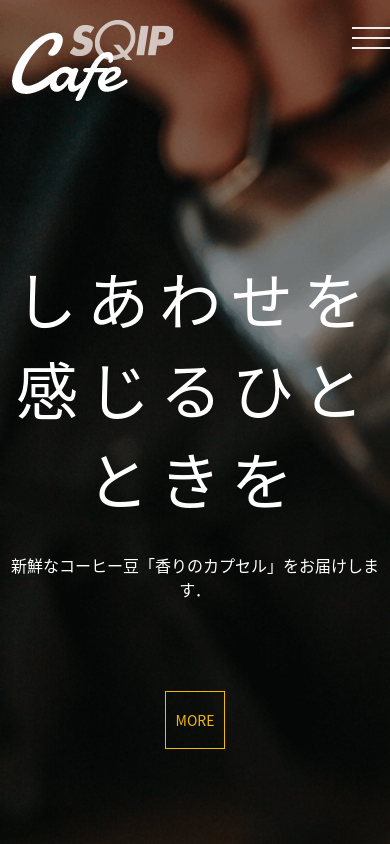
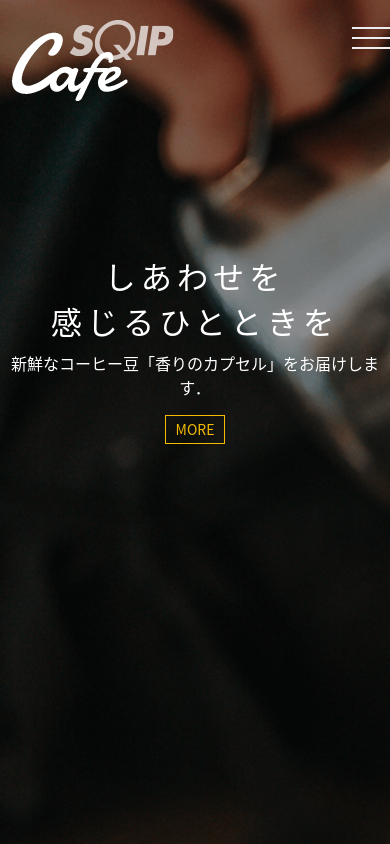
Before and after one commit to SO0O0/sqipcafe.github.io, a Vue app: page / in a window 390 px wide. Shown: the top 844 px of the page. Built offline with nearby package versions, Linux system fonts and the light colour scheme.

Commit message:
:art: MainVisual(responsive)

```diff
--- a/src/components/CafeVisual.vue
+++ b/src/components/CafeVisual.vue
@@ -37,23 +37,27 @@ export default {
     z-index: 2;
 
     .label {
-      font-size: 62px;
+      font-size: 5vw;
       color: #fff;
-      letter-spacing: 10px;
+      letter-spacing: 5px;
       font-weight: lighter;
+
+      @media screen and (max-width: 768px) {
+        font-size: 8vw;
+      }
     }
 
     .guide {
       color: #fff;
-      margin-top: 30px;
+      margin-top: 2%;
     }
 
     .more {
-      margin-top: 90px;
+      margin-top: 4%;
 
       a {
         display: inline-block;
-        padding: 18px 0;
+        padding: 1% 0;
         color: #f4bb00;
         border: 1px solid #f4bb00;
         width: 15%;
```
